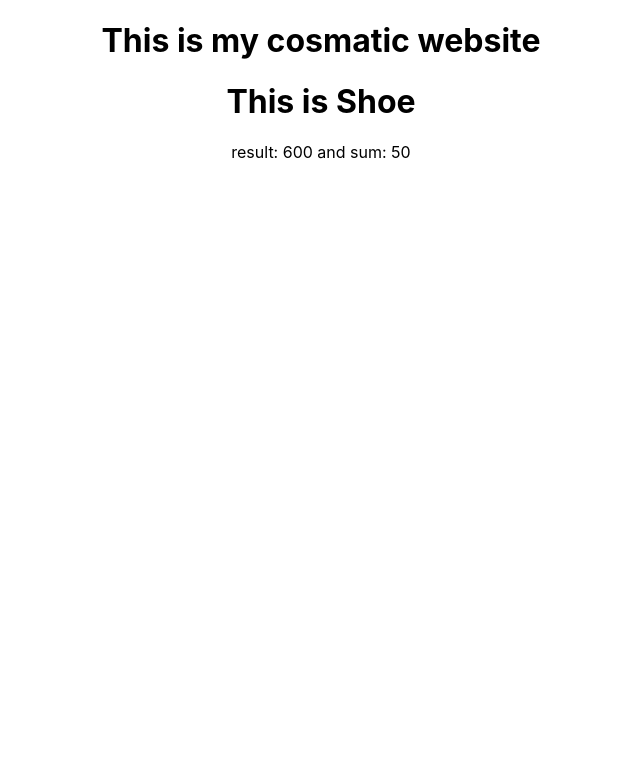
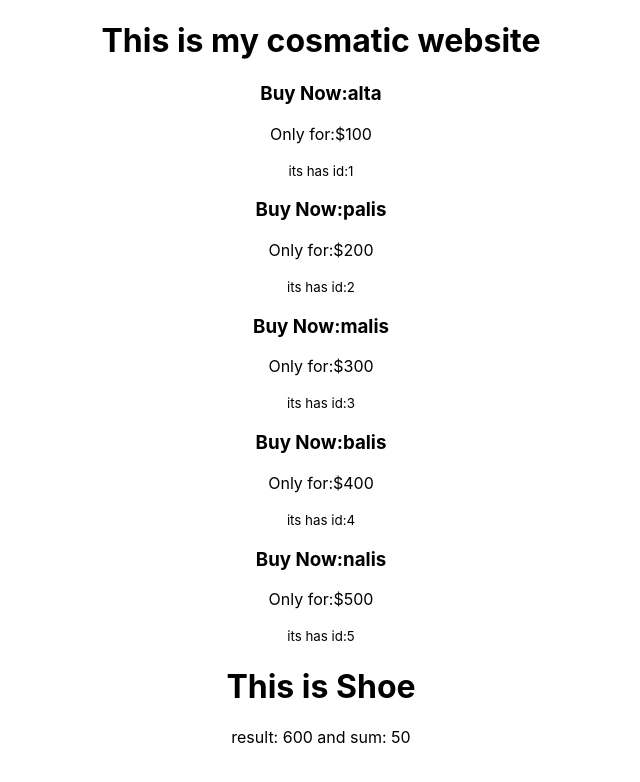
Before and after one commit to capmahin/React-storage-and-handel, a React (Create React App) app: page / in a window 1280 px wide. Shown: the top 782 px of the page, without its empty margins (319-959 px from the left). Built offline with nearby package versions, Linux system fonts and the light colour scheme.

Commit message:
add distructure

```diff
--- a/src/Components/Cosmatics/Cosmatics.js
+++ b/src/Components/Cosmatics/Cosmatics.js
@@ -1,4 +1,8 @@
 import React from 'react';
+
+import Cosmetic from '../Cosmetic/Cosmetic';
+// import Cosmatic from '../cosmatic/cosmatic';
+
 ;
 
 const Cosmatics = () => {
@@ -15,7 +19,7 @@ const Cosmatics = () => {
 
             </h1>
             {
-                cosmatics.map(cosmatic =>console.log(cosmatic))
+                cosmatics.map(cosmatic => <Cosmetic key={cosmatic.id} cosmatic={cosmatic} ></Cosmetic>)
             }
 
         </div>
--- /dev/null
+++ b/src/Components/Cosmetic/Cosmetic.js
@@ -0,0 +1,14 @@
+import React from 'react';
+
+const Cosmetic = (props) => {
+    const {name , price , id} = props.cosmatic;
+    return (
+        <div>
+            <h3>Buy Now:{name}</h3>
+            <p>Only for:${price}</p>
+            <p><small>its has id:{id}</small></p>
+        </div>
+    );
+};
+
+export default Cosmetic;
```
